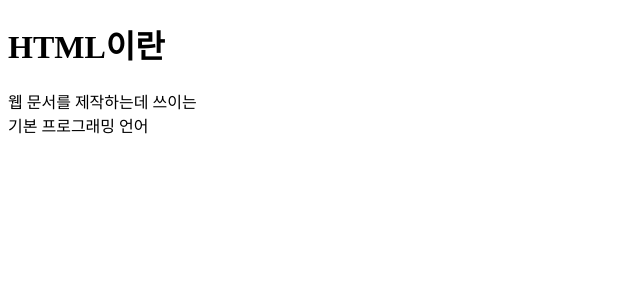
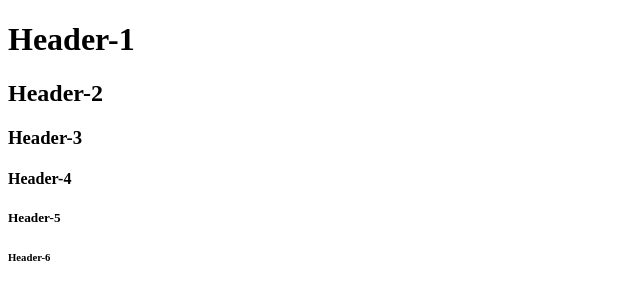
Before and after one commit to SebinIm12/Sebin, a plain HTML site: page index.html in a window 1280 px wide. Shown: the whole page, without its empty margins (0-640 px from the left). Drawn offline with Linux system fonts and the light colour scheme.

Commit message:
Update index.html

```diff
--- a/index.html
+++ b/index.html
@@ -1,16 +1,17 @@
 <!DOCTYPE html>
 <html lang="ko">
 <head>
-    <meta charset="UTF-8">
-    <meta http-equiv="X-UA-Compatible" content="IE=edge">
-    <meta name="viewport" content="width=device-width, initial-scale=1.0">
-    <title>HTML 문서 기본 구조 이해</title>
+  <meta charset="UTF-8">
+  <meta http-equiv="X-UA-Compatible" content="IE=edge">
+  <meta name="viewport" content="width=device-width, initial-scale=1.0">
+  <title>제목 글자 태그</title>
 </head>
 <body>
-    <H1>HTML이란</H1>
-    <p>
-        웹 문서를 제작하는데 쓰이는 <br>
-        기본 프로그래밍 언어
-    </p>
+  <h1>Header-1</h1>
+  <h2>Header-2</h2>
+  <h3>Header-3</h3>
+  <h4>Header-4</h4>
+  <h5>Header-5</h5>
+  <h6>Header-6</h6>
 </body>
 </html>
```
